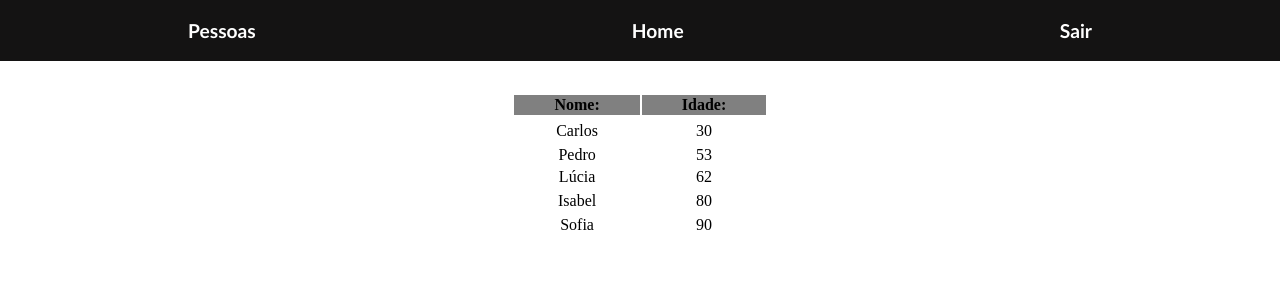
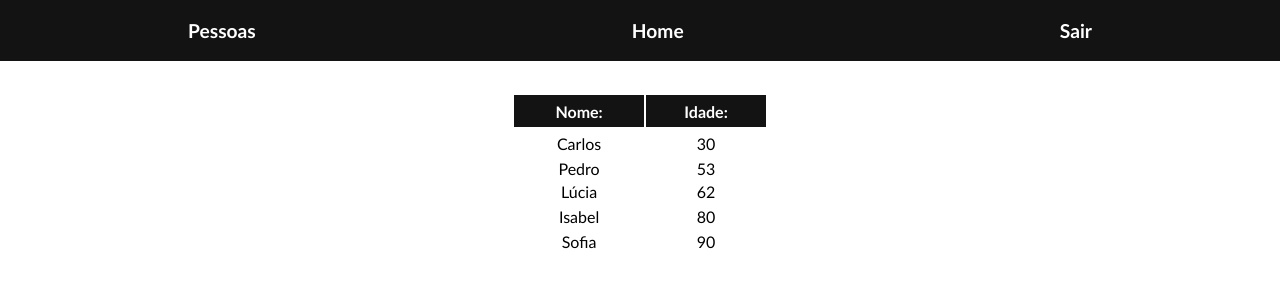
Before and after one commit to jean-mb/aula01-angular, an Angular app: page / in a window 1280 px wide. Shown: the top 300 px of the page. Built offline with nearby package versions, Linux system fonts and the light colour scheme.

Commit message:
tabela de pessoas ok

```diff
--- a/src/app/app/menu/menu/menu.component.scss
+++ b/src/app/app/menu/menu/menu.component.scss
@@ -3,7 +3,6 @@ nav{
     justify-content: space-around;
     align-items: center;
     font-weight: bold;
-    font-family: 'Trebuchet MS', 'Lucida Sans Unicode', 'Lucida Grande', 'Lucida Sans', Arial, sans-serif;
     font-size: 1.2rem;
     background-color: rgb(20, 19, 19);
     color: white;
--- a/src/app/app/pessoas/pessoas-listar/pessoas-listar.component.scss
+++ b/src/app/app/pessoas/pessoas-listar/pessoas-listar.component.scss
@@ -9,5 +9,12 @@ table{
     text-align: center;
 }
 th{
-    background-color: gray
+    background-color: rgb(20, 19, 19);
+    color: white;
+    height: 30px;
 }
+tr{
+    border-bottom: 2px;
+    border-color: black;
+
+}
--- a/src/styles.scss
+++ b/src/styles.scss
@@ -4,3 +4,6 @@ body{
     height: 100%;
     margin: 0;
 }
+*{
+    font-family: 'Trebuchet MS', 'Lucida Sans Unicode', 'Lucida Grande', 'Lucida Sans', Arial, sans-serif;
+}
```
